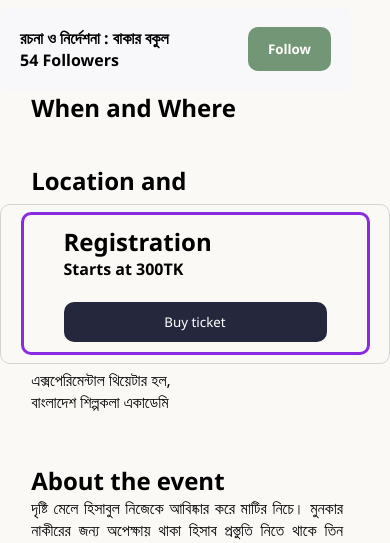
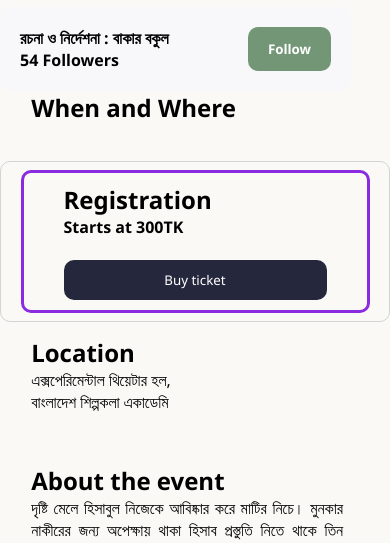
Before and after one commit to eeemons/Eventbright, a plain HTML site: page event.html in a window 390 px wide. Shown: the part 556-1099 px from the top of the page. Drawn offline with nearby package versions, Linux system fonts and the light colour scheme.

```diff
--- a/styles.css
+++ b/styles.css
@@ -626,7 +626,7 @@ input[type="checkbox"]:checked:before {
   .column-two {
     position: fixed;
     float: none;
-    top: 90dvh;
+    top: 85dvh;
     left: 0;
     min-width: 100dvw;
     height: fit-content;
```
